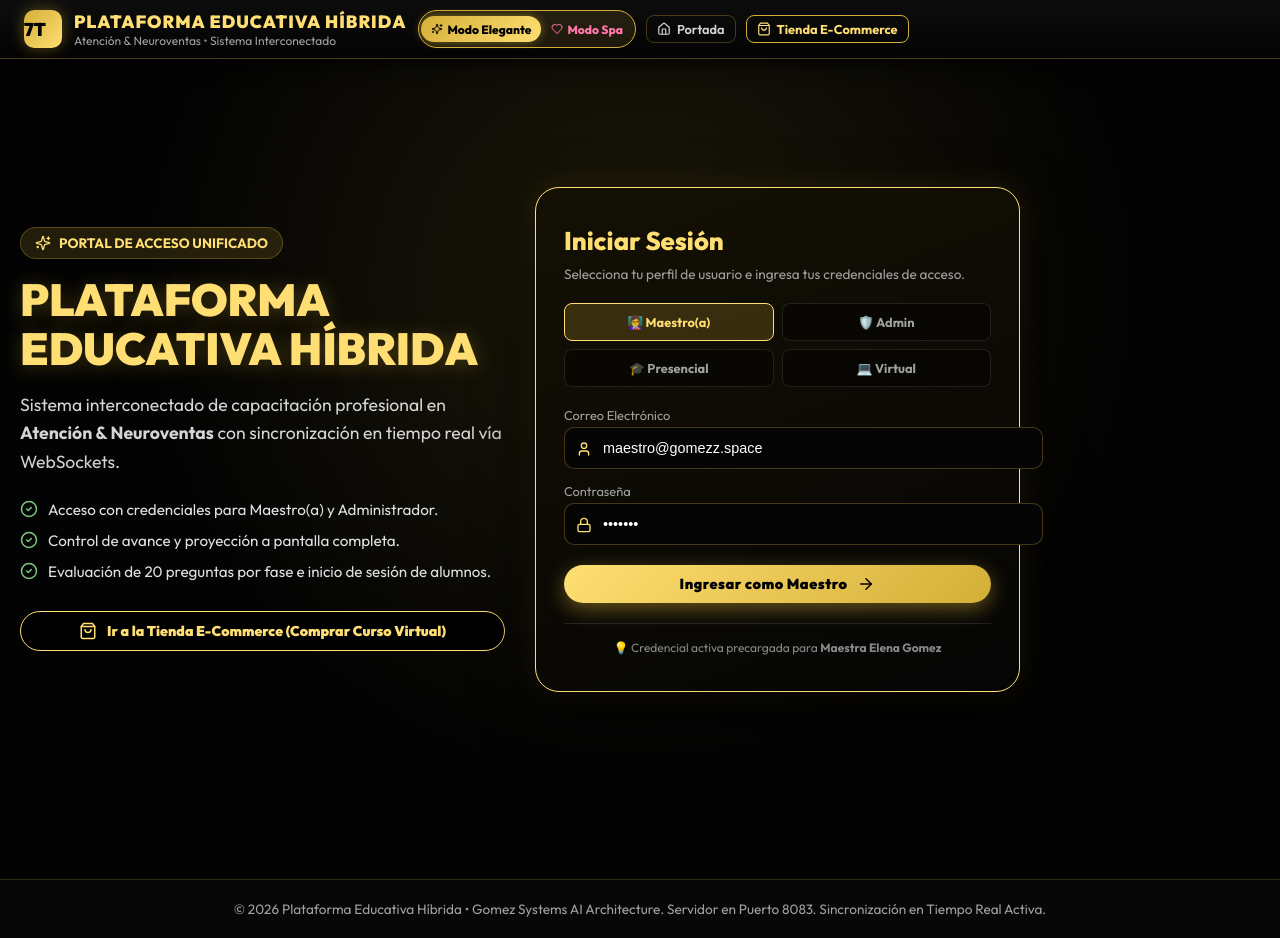
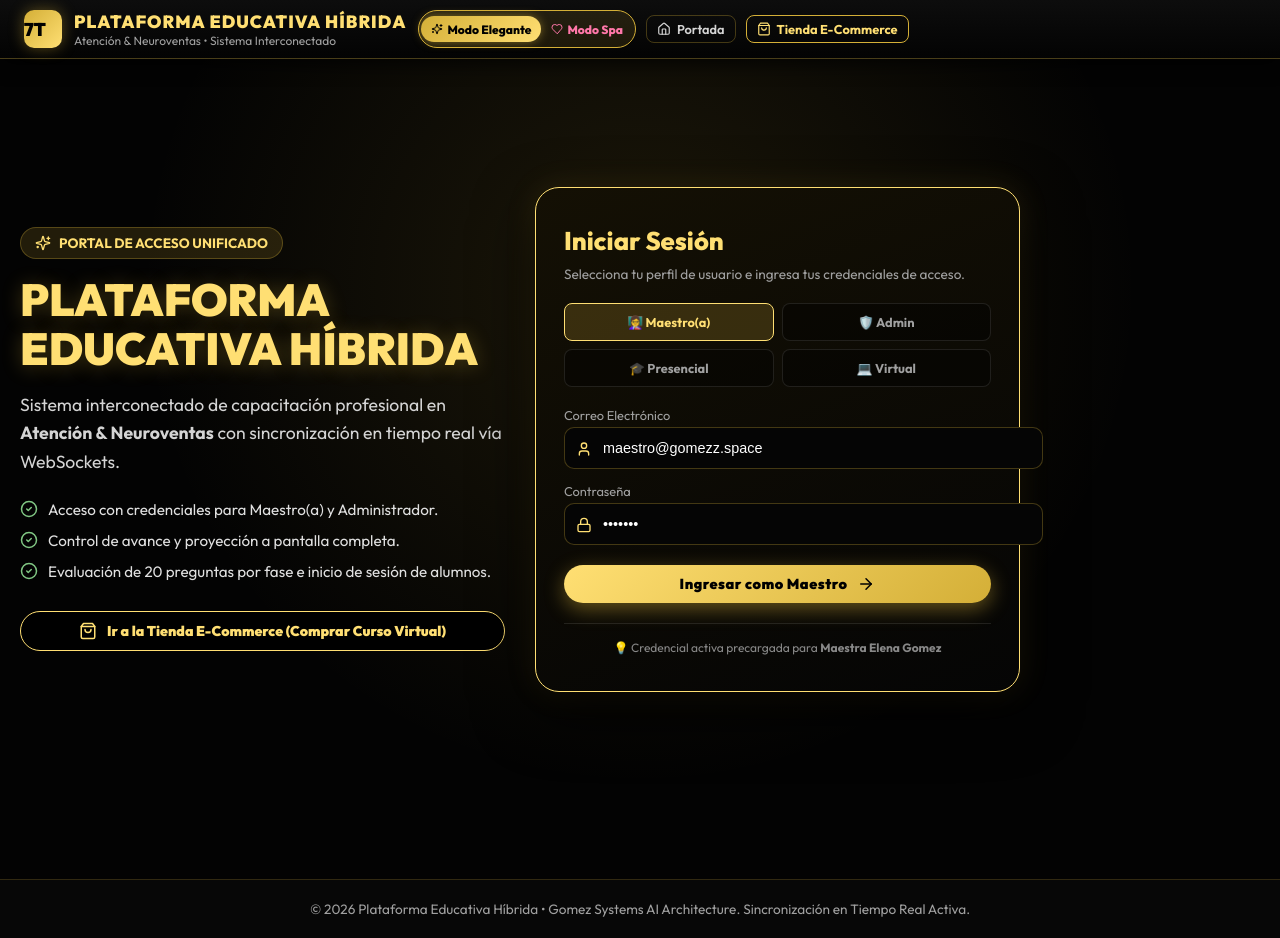
Before and after one commit to gomezzasociados-create/cursos_cr, a React (Vite) app: page / in a window 1280 px wide. Built offline with nearby package versions, Linux system fonts and the light colour scheme; no server answers.

Commit message:
fix: eliminar mencion 'Servidor en Puerto 8083' del footer global

```diff
--- a/src/App.jsx
+++ b/src/App.jsx
@@ -185,7 +185,7 @@ export default function App() {
         transition: 'all 0.4s ease'
       }}>
         <p style={{ margin: 0 }}>
-          © 2026 Plataforma Educativa Híbrida • Gomez Systems AI Architecture. Servidor en Puerto 8083. Sincronización en Tiempo Real Activa.
+          © 2026 Plataforma Educativa Híbrida • Gomez Systems AI Architecture. Sincronización en Tiempo Real Activa.
         </p>
       </footer>
 
```
Also changed, not shown: 2 other files (tests, documents, lock files or other folders).
